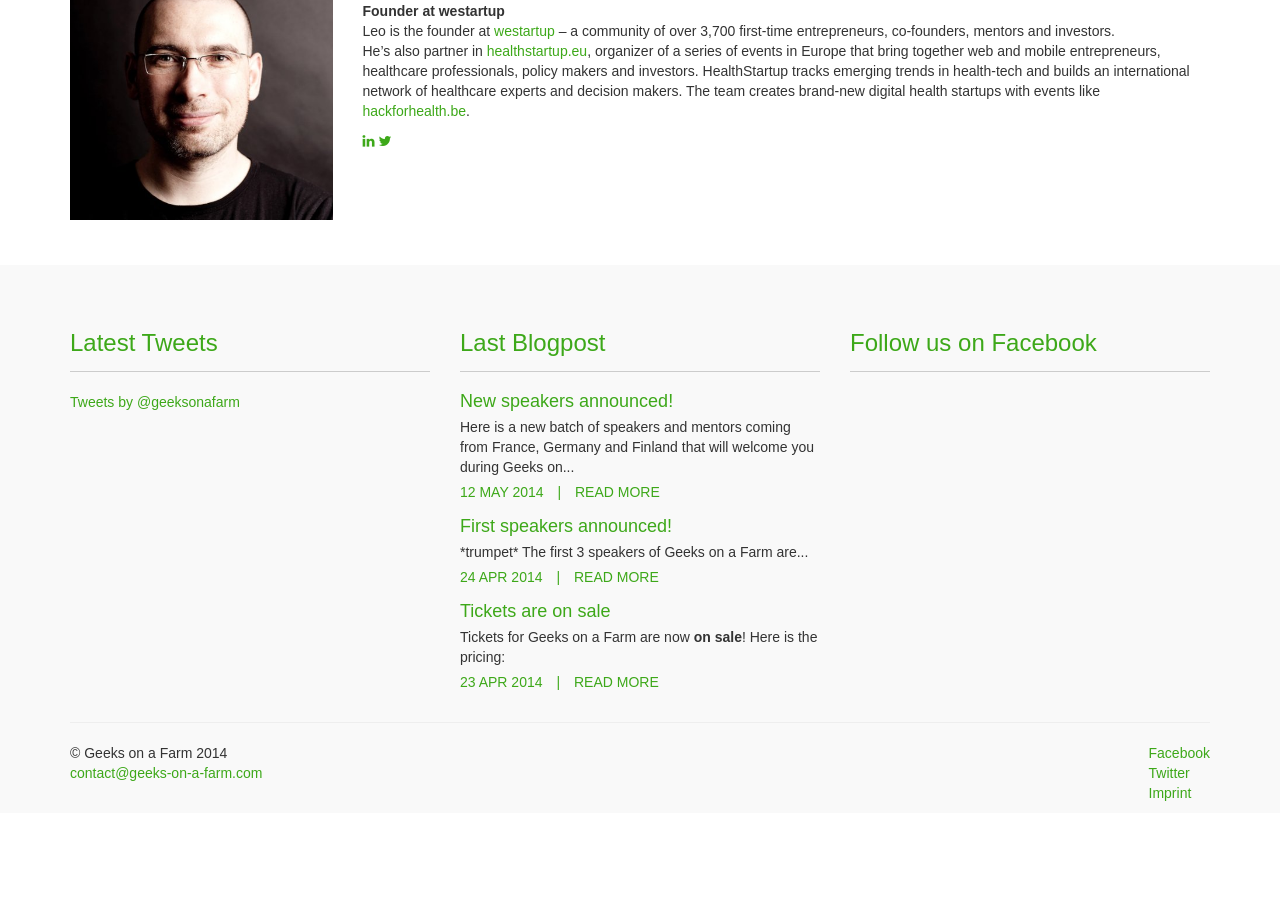
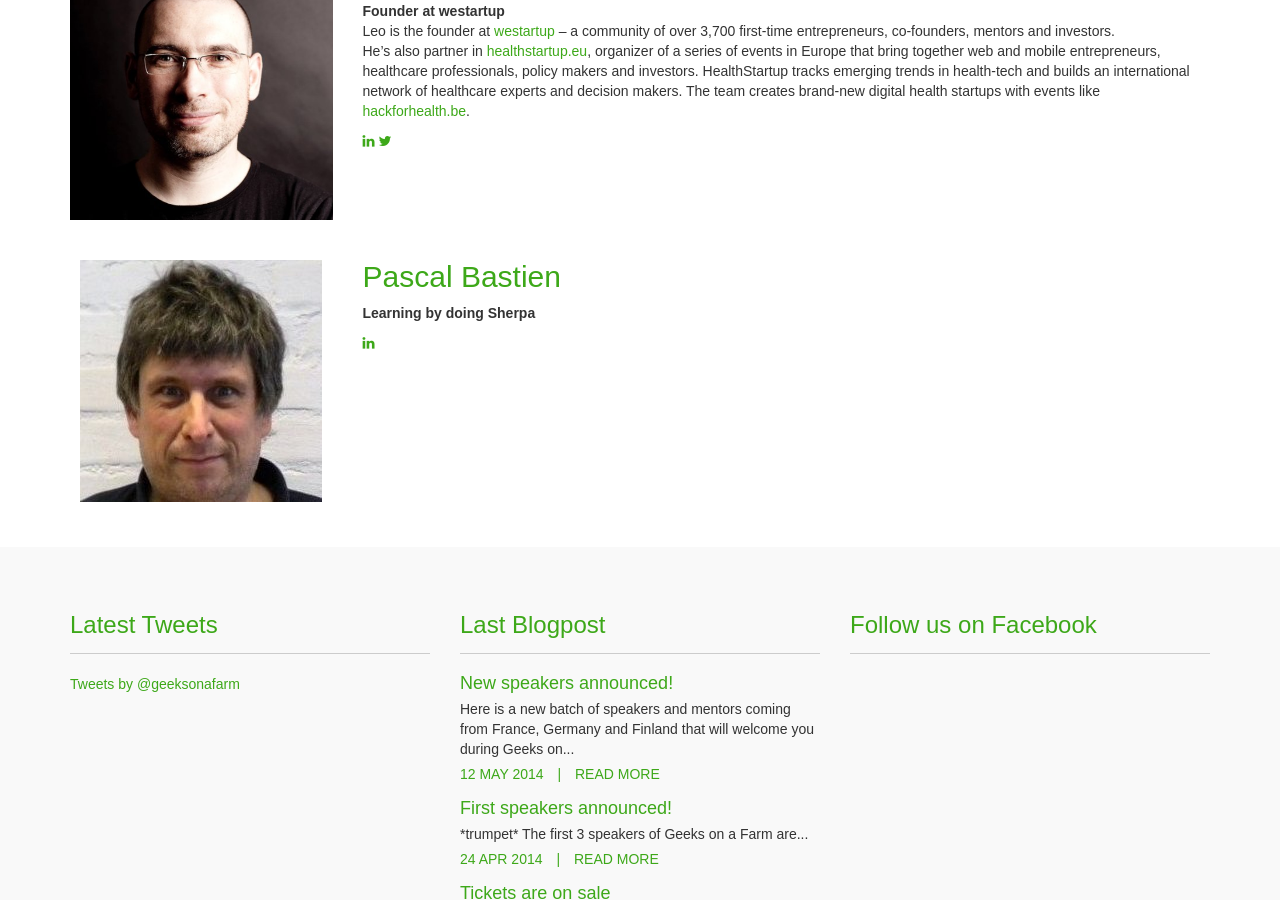
Before and after one commit to brakotozafy/geeksonafarm, a Jekyll site: the page built from speakers.html, in a window 1280 px wide and 900 px high, scrolled down 3707 px. Built offline with Jekyll 4.4.1, drawn with Linux system fonts in a browser that asks for light colours; nearby versions of some CDN libraries; some web fonts are replaced; Markdown is read by kramdown in place of the engine named in the settings; comment, search, counter and statistics services are not loaded; before the commit the page ends 4520 px from its top, so only the background shows below that.

Commit message:
added Pascal Bastien as speaker

```diff
--- a/_config.yml
+++ b/_config.yml
@@ -15,3 +15,4 @@
   - Willy Braun
   - Dan Toma
   - Leo Exter
+  - Pascal Bastien
--- a/speakers.html
+++ b/speakers.html
@@ -235,5 +235,22 @@
       </div>
     </div>
 
+    <div class="row speaker" id="pascal-bastien">
+      <div class="col-md-3 text-center">
+        <img src="/img/pascal_bastien.jpg" alt="Pascal Bastien" />
+      </div>
+      <div class="col-md-9">
+        <h2>Pascal Bastien</h2>
+        <strong>Learning by doing Sherpa</strong>
+        <p>
+        </p>
+        <ul class="list-inline">
+          <li>
+            <a href="https://www.linkedin.com/pub/pascal-bastien/3/b56/8b6"><i class="fa fa-linkedin"></i></a>
+          </li>
+        </ul>
+      </div>
+    </div>
+
   </div>
 </div>
```
Also changed, not shown: img/pascal_bastien.jpg (added).
